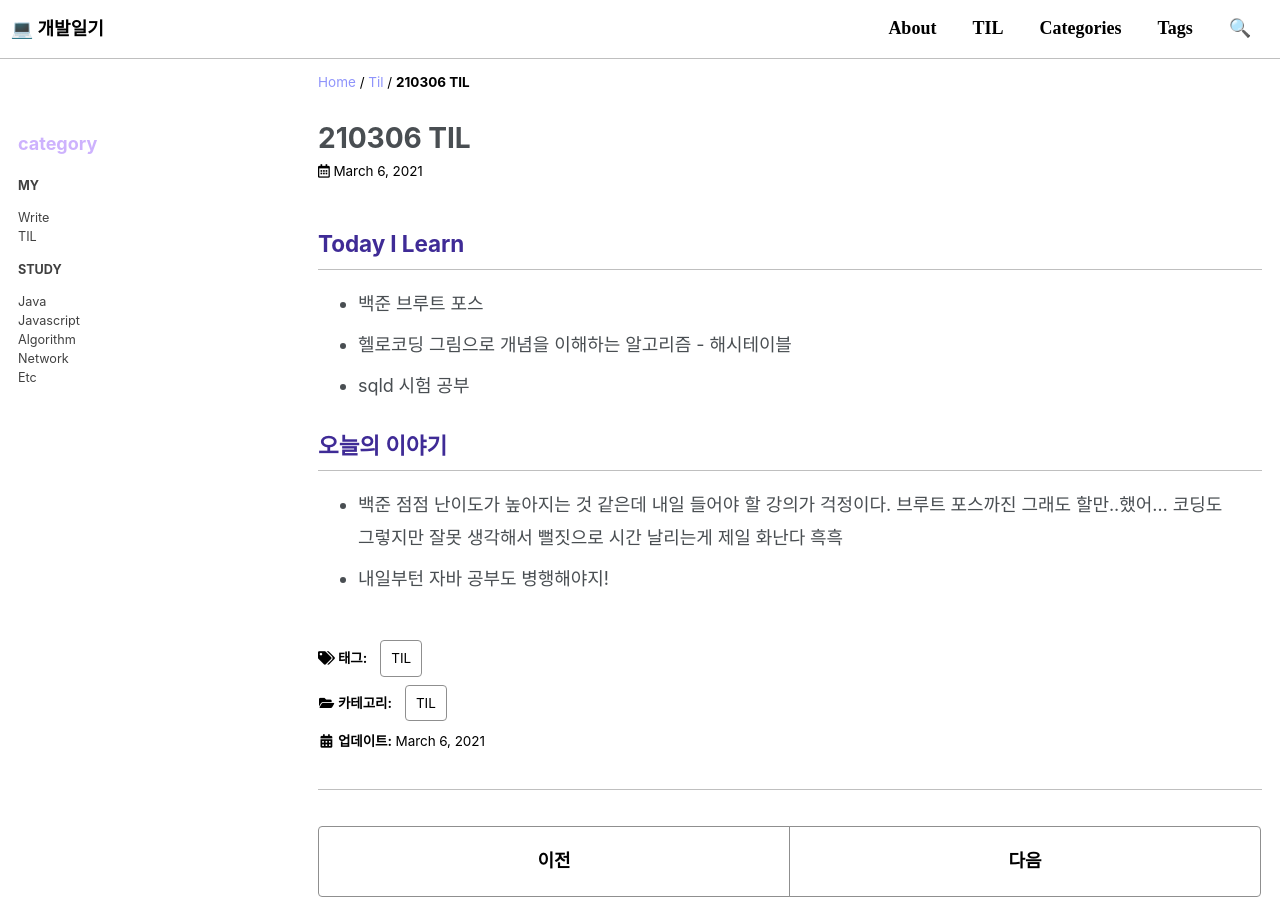
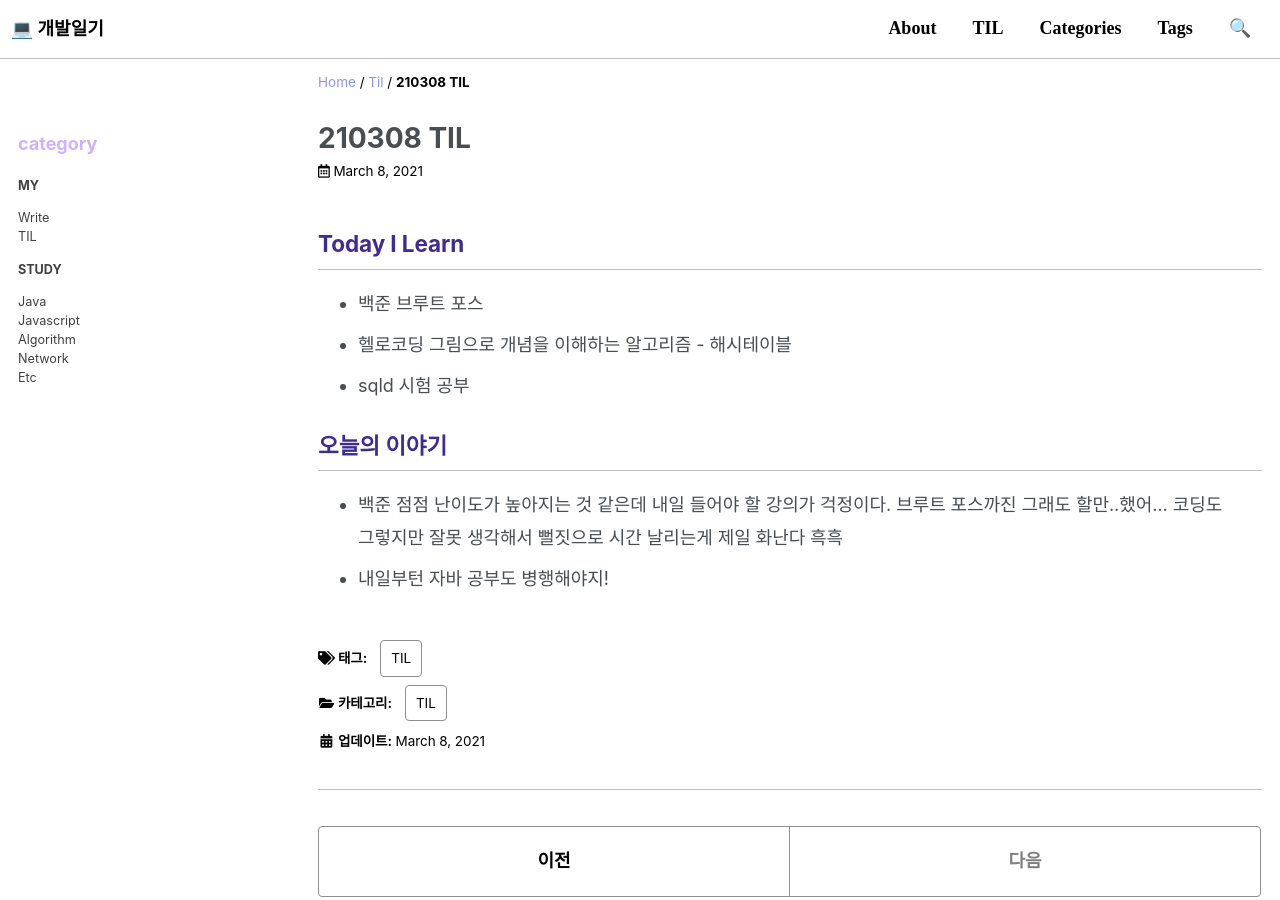
Before and after one commit to esesil/blog, a Jekyll site: the page built from _posts/TIL/2021-03-08-210308.md, in a window 1280 px wide and 900 px high. Built offline with Jekyll 4.4.1, drawn with Linux system fonts in a browser that asks for light colours; cached includes are drawn as plain includes; some web fonts are replaced; comment, search, counter and statistics services are not loaded.

Commit message:
210308 update post

```diff
--- a/_posts/TIL/2021-03-08-210308.md
+++ b/_posts/TIL/2021-03-08-210308.md
@@ -1,12 +1,12 @@
 ---
-title: "210306 TIL"
-date: 2021-03-06 금요일 23:55:00+0900
+title: "210308 TIL"
+date: 2021-03-08 금요일 23:55:00+0900
 #excerpt: "TIL"
 categories:
   - TIL
 tags:
   - TIL
-last_modified_at: 2021-03-06T08:06:00-05:00
+last_modified_at: 2021-03-08T08:06:00-05:00
 ---
 
 ## Today I Learn
```
